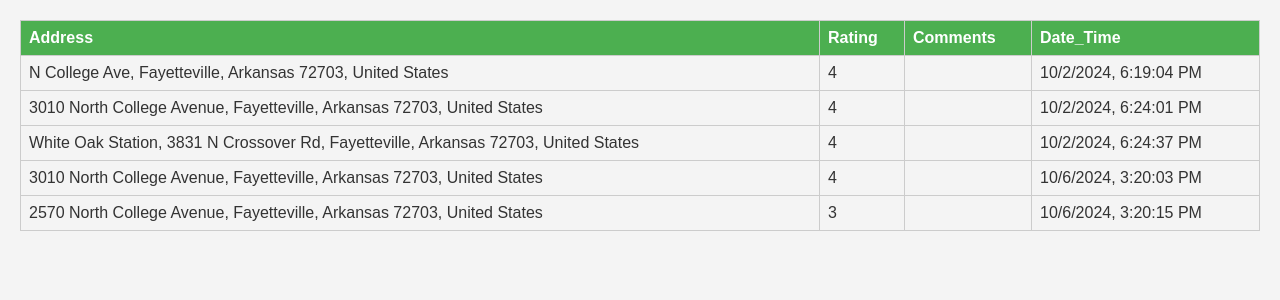
After one commit to pyprojects-tech/Pit-Stop-Web-App, a Flask app: page /data in a window 1280 px wide. The commit adds this page. Shown: the top 300 px of the page. Run offline with Flask 2, Linux system fonts and the light colour scheme.

Commit message:
Multiple updates

```diff
--- a/app.py
+++ b/app.py
@@ -1,10 +1,20 @@
 from flask import Flask, render_template, request, jsonify, redirect, url_for
 import pandas as pd
+import sqlite3
 
 app = Flask(__name__)
 
 # Initialize the dataframe with the new columns
-df = pd.DataFrame(columns=['Address', 'Rating', 'Comments'])
+
+conn = sqlite3.connect('templates/data.db',check_same_thread=False)
+df = pd.read_sql_query("SELECT * FROM reviews", conn)
+
+if df is None:
+    df = pd.DataFrame(columns=['Address', 'Rating', 'Comments','Date_Time'])
+
+df_avg = df.groupby('Address', as_index=False)['Rating'].mean()
+df_avg.columns = ['Address', 'Average_Rating']
+df_avg_dict = df_avg.set_index('Address')['Average_Rating'].to_dict()
 
 @app.route('/')
 def home():
@@ -34,7 +44,7 @@ def submit():
     app.logger.info(f"Review data: {review}")
 
     # Validate the received data
-    required_fields = ['address', 'rating', 'comments']
+    required_fields = ['address', 'rating']
     missing_fields = [field for field in required_fields if field not in review or not review[field]]
     if missing_fields:
         app.logger.error(f"Missing fields: {missing_fields}")
@@ -44,14 +54,58 @@ def submit():
     new_entry = pd.DataFrame({
         'Address': [review['address']],
         'Rating': [int(review['rating'])],
-        'Comments': [review['comments']]
+        'Comments': [review['comments']],
+        'Date_Time': [review['Date_Time']]
     })
 
     app.logger.info(f"New entry: {new_entry.to_dict('records')}")
 
     # Add the new entry to the DataFrame
     df = pd.concat([df, new_entry], ignore_index=True)
+    ###REMOVE THIS LATER ONCE SQLITE IS WORKING###
+    df.to_csv('zenstopdata.csv', index=False)
+    #Script to write to SQLite
+    df.to_sql('reviews', conn, if_exists='replace', index=False)
 
+    # Generate the HTML file
+    html_content = df.to_html(index=False)
+
+    with open('templates/data.html', 'w') as f:
+        f.write(f"""
+        <!DOCTYPE html>
+        <html lang="en">
+        <head>
+            <meta charset="UTF-8">
+            <meta name="viewport" content="width=device-width, initial-scale=1.0">
+            <title>Data Display</title>
+            <style>
+                body {{
+                    font-family: Arial, sans-serif;
+                    background-color: #f4f4f4;
+                    color: #333;
+                    margin: 0;
+                    padding: 20px;
+                }}
+                table {{
+                    width: 100%;
+                    border-collapse: collapse;
+                }}
+                th, td {{
+                    border: 1px solid #ccc;
+                    padding: 8px;
+                    text-align: left;
+                }}
+                th {{
+                    background-color: #4CAF50;
+                    color: white;
+                }}
+            </style>
+        </head>
+        <body>
+            {html_content}
+        </body>
+        </html>
+    """)
     return jsonify({"message": "Review submitted successfully!"})
 
 @app.route('/display')
@@ -60,7 +114,10 @@ def display():
 
 @app.route('/search')
 def search():
-    return render_template('search.html')
+    return render_template('search.html', df_avg=df_avg_dict)
 
+@app.route('/data')
+def data():
+    return render_template('data.html')
 if __name__ == '__main__':
     app.run(debug=True)
--- /dev/null
+++ b/templates/data.html
@@ -0,0 +1,75 @@
+
+        <!DOCTYPE html>
+        <html lang="en">
+        <head>
+            <meta charset="UTF-8">
+            <meta name="viewport" content="width=device-width, initial-scale=1.0">
+            <title>Data Display</title>
+            <style>
+                body {
+                    font-family: Arial, sans-serif;
+                    background-color: #f4f4f4;
+                    color: #333;
+                    margin: 0;
+                    padding: 20px;
+                }
+                table {
+                    width: 100%;
+                    border-collapse: collapse;
+                }
+                th, td {
+                    border: 1px solid #ccc;
+                    padding: 8px;
+                    text-align: left;
+                }
+                th {
+                    background-color: #4CAF50;
+                    color: white;
+                }
+            </style>
+        </head>
+        <body>
+            <table border="1" class="dataframe">
+  <thead>
+    <tr style="text-align: right;">
+      <th>Address</th>
+      <th>Rating</th>
+      <th>Comments</th>
+      <th>Date_Time</th>
+    </tr>
+  </thead>
+  <tbody>
+    <tr>
+      <td>N College Ave, Fayetteville, Arkansas 72703, United States</td>
+      <td>4</td>
+      <td></td>
+      <td>10/2/2024, 6:19:04 PM</td>
+    </tr>
+    <tr>
+      <td>3010 North College Avenue, Fayetteville, Arkansas 72703, United States</td>
+      <td>4</td>
+      <td></td>
+      <td>10/2/2024, 6:24:01 PM</td>
+    </tr>
+    <tr>
+      <td>White Oak Station, 3831 N Crossover Rd, Fayetteville, Arkansas 72703, United States</td>
+      <td>4</td>
+      <td></td>
+      <td>10/2/2024, 6:24:37 PM</td>
+    </tr>
+    <tr>
+      <td>3010 North College Avenue, Fayetteville, Arkansas 72703, United States</td>
+      <td>4</td>
+      <td></td>
+      <td>10/6/2024, 3:20:03 PM</td>
+    </tr>
+    <tr>
+      <td>2570 North College Avenue, Fayetteville, Arkansas 72703, United States</td>
+      <td>3</td>
+      <td></td>
+      <td>10/6/2024, 3:20:15 PM</td>
+    </tr>
+  </tbody>
+</table>
+        </body>
+        </html>
--- /dev/null
+++ b/zenstopdata.csv
@@ -0,0 +1,6 @@
+Address,Rating,Comments,Date_Time
+"N College Ave, Fayetteville, Arkansas 72703, United States",4,,"10/2/2024, 6:19:04 PM"
+"3010 North College Avenue, Fayetteville, Arkansas 72703, United States",4,,"10/2/2024, 6:24:01 PM"
+"White Oak Station, 3831 N Crossover Rd, Fayetteville, Arkansas 72703, United States",4,,"10/2/2024, 6:24:37 PM"
+"3010 North College Avenue, Fayetteville, Arkansas 72703, United States",4,,"10/6/2024, 3:20:03 PM"
+"2570 North College Avenue, Fayetteville, Arkansas 72703, United States",3,,"10/6/2024, 3:20:15 PM"
```
Also changed, not shown: Change Log.md (added, +10 -0 lines), pit_stop_ratings.csv (deleted, +0 -8 lines), templates/review.html (+5 -3 lines), templates/search.html (+32 -2 lines), templates/data.db (added), 2 other files.
